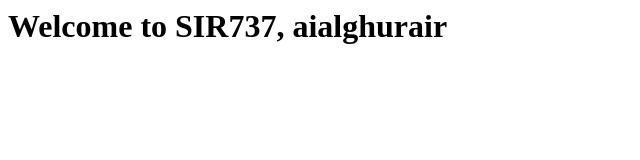
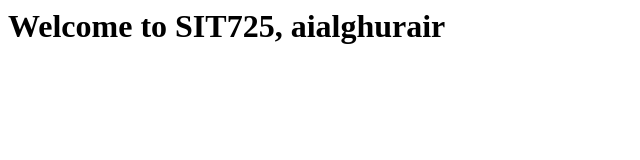
Before and after one commit to alghurair/sit725-prac2, a website: page public/index.html in a window 1280 px wide. Shown: the whole page, without its empty margins (0-640 px from the left). Drawn offline with Linux system fonts and the light colour scheme.

Commit message:
Update index.html

```diff
--- a/public/index.html
+++ b/public/index.html
@@ -5,7 +5,7 @@
 </head>
 
 <body>
-    <h1>Welcome to SIR737, aialghurair</h1>
+    <h1>Welcome to SIT725, aialghurair</h1>
 </body>
 
 </html>
```
